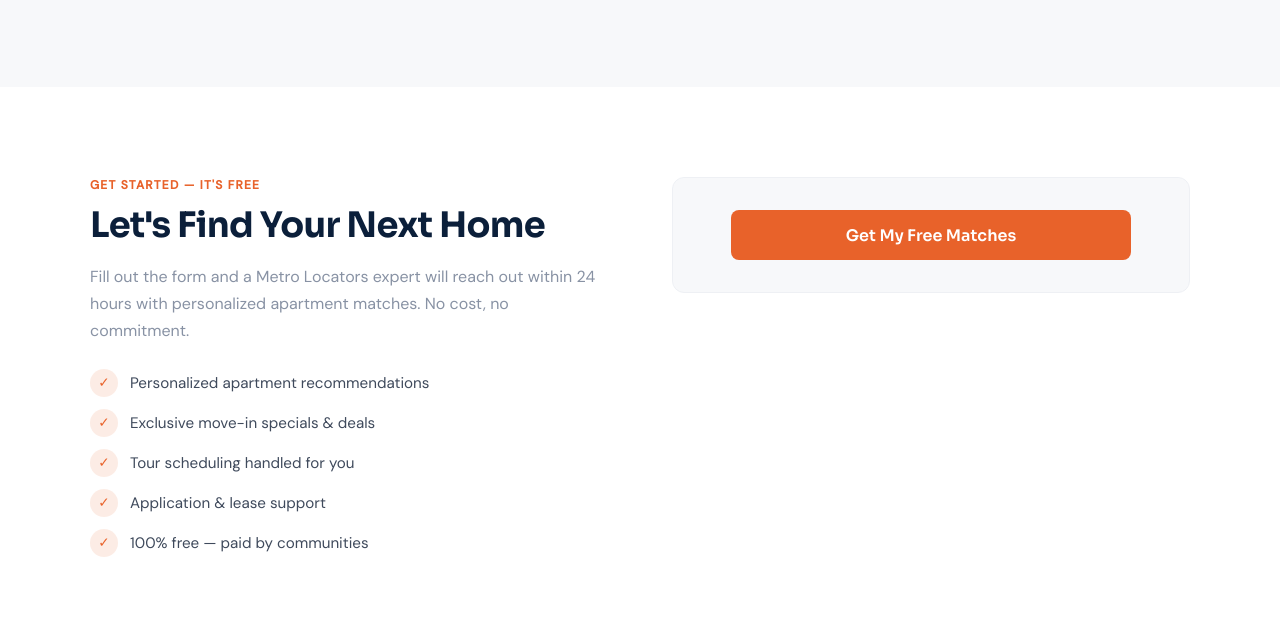
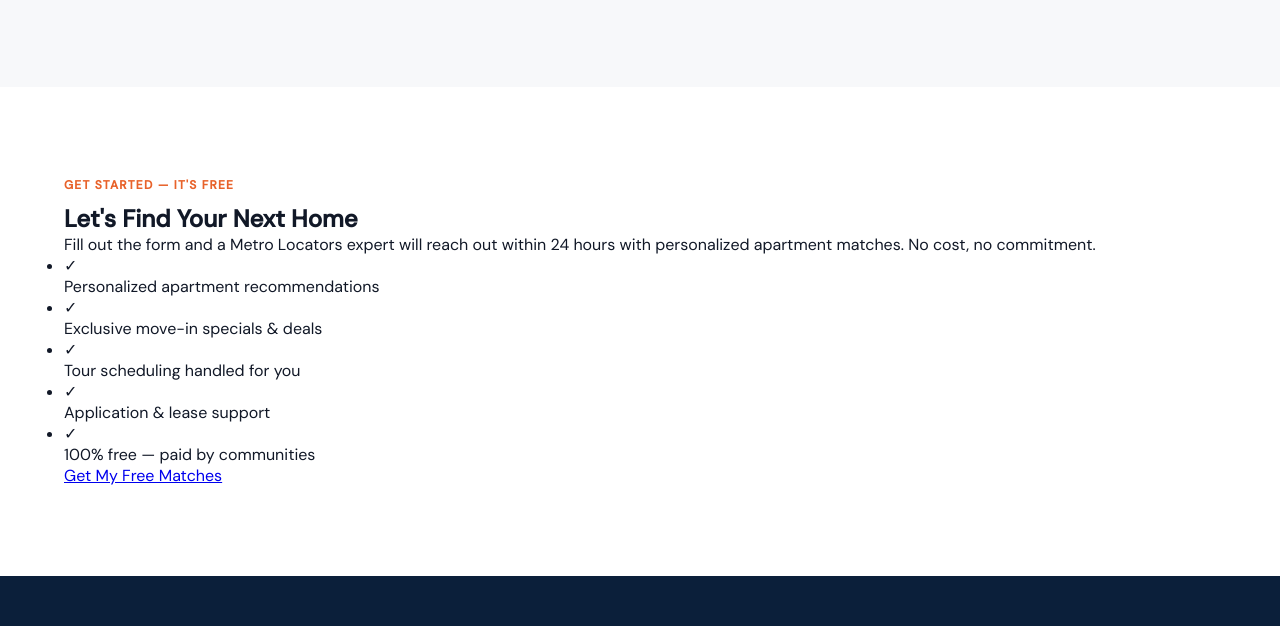
Before and after one commit to NothingHereDontCheck/Locators, a website: page public/index.html in a window 1280 px wide. Shown: the part 3780-4406 px from the top of the page. Drawn offline with Linux system fonts and the light colour scheme; no server answers; a script that the page names is missing.

Commit message:
Lead Form removal

```diff
--- a/public/index.html
+++ b/public/index.html
@@ -260,53 +260,6 @@ crossorigin="anonymous"></script>
     .author-name { font-weight: 600; font-size: 0.9rem; color: var(--navy); }
     .author-city { font-size: 0.78rem; color: var(--gray-500); }
 
-    /* ── LEAD FORM ── */
-    #contact { background: var(--white); }
-    .contact-wrap {
-      display: grid; grid-template-columns: 1fr 1fr;
-      gap: 4rem; align-items: start; max-width: 1100px; margin: 0 auto;
-    }
-    .contact-info h2 { font-family: var(--font-head); font-size: clamp(1.6rem, 3vw, 2.2rem); font-weight: 700; color: var(--navy); letter-spacing: -0.02em; margin-bottom: 1rem; }
-    .contact-info p { color: var(--gray-500); line-height: 1.7; margin-bottom: 1.5rem; }
-    .contact-bullets { list-style: none; display: flex; flex-direction: column; gap: 0.75rem; }
-    .contact-bullets li { display: flex; align-items: center; gap: 0.75rem; font-size: 0.95rem; color: var(--gray-700); }
-    .bullet-icon {
-      width: 28px; height: 28px; border-radius: 50%; background: rgba(232,98,42,0.12);
-      color: var(--accent); display: flex; align-items: center; justify-content: center;
-      font-size: 0.85rem; flex-shrink: 0;
-    }
-    .lead-form {
-      background: var(--off); border-radius: var(--radius);
-      padding: 2rem; border: 1px solid var(--gray-100);
-    }
-    .lead-form h3 { font-family: var(--font-head); font-size: 1.1rem; font-weight: 600; color: var(--navy); margin-bottom: 1.25rem; }
-    .form-row { display: grid; grid-template-columns: 1fr 1fr; gap: 0.75rem; }
-    .form-group { display: flex; flex-direction: column; gap: 5px; margin-bottom: 0.75rem; }
-    .form-group label { font-size: 0.75rem; font-weight: 600; color: var(--gray-500); text-transform: uppercase; letter-spacing: 0.06em; }
-    .form-group input,
-    .form-group select,
-    .form-group textarea {
-      border: 1.5px solid var(--gray-300); border-radius: 8px;
-      padding: 0.65rem 0.85rem; font-family: var(--font-body); font-size: 0.9rem;
-      color: var(--text); background: var(--white); outline: none;
-      transition: border-color .2s; resize: vertical;
-    }
-    .form-group input:focus,
-    .form-group select:focus,
-    .form-group textarea:focus { border-color: var(--accent); }
-    .form-submit {
-      width: 100%; background: var(--accent); color: var(--white); border: none;
-      padding: 0.9rem; border-radius: 8px; font-family: var(--font-head);
-      font-size: 1rem; font-weight: 600; cursor: pointer; transition: background .2s;
-      margin-top: 0.5rem; text-decoration: none; display: block; text-align: center;
-      box-sizing: border-box;
-    }
-    .form-submit:hover { background: var(--accent-light); color: var(--white); }
-    .lead-form-cta-only {
-      display: flex; align-items: center; justify-content: center;
-      min-height: 100px; padding: 2rem;
-    }
-    .lead-form-cta-only .form-submit { margin-top: 0; max-width: 400px; }
 
     /* ── CITIES ── */
     #cities { background: var(--off); text-align: center; }
```
